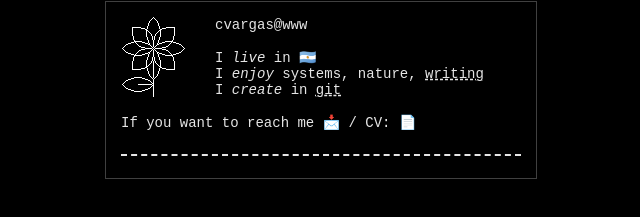
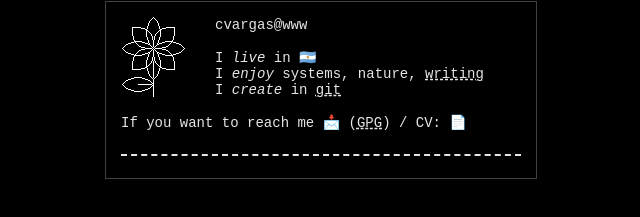
Before and after one commit to thisisnotcamilo/thisisnotcamilo.github.io, a plain HTML site: page index.html in a window 1280 px wide. Shown: the part 81-298 px from the top of the page, 319-959 px from the left. Drawn offline with Linux system fonts and the light colour scheme.

Commit message:
ref: update index.html, added gpg pub key

```diff
--- a/index.html
+++ b/index.html
@@ -62,7 +62,7 @@
                 I <em>enjoy</em> systems, nature, <a class="dotted" href="https://thisisnotcamilo.com/blog">writing</a> <br>
                 I <em>create</em> in <a class="dotted" href="https://github.com/thisisnotcamilo">git</a> <br> <br>
 
-                If you want to reach me <a class="none" href="mailto:vargasrcamilo@gmail.com">📩</a> / CV: <a class="none" href="https://thisisnotcamilo.com/resume.pdf">📄</a><br> <br>
+                If you want to reach me <a class="none" href="mailto:cvargas@0x7.ar">📩</a> (<a class="dotted" href="https://thisisnotcamilo.com/cvargas-pub.asc">GPG</a>) / CV: <a class="none" href="https://thisisnotcamilo.com/resume.pdf">📄</a><br> <br>
 
                 <hr style="border: 0 none;border-top: 2px dashed;background: none;height:0;" />
                 </td>
```
Also changed, not shown: 1 other file.
